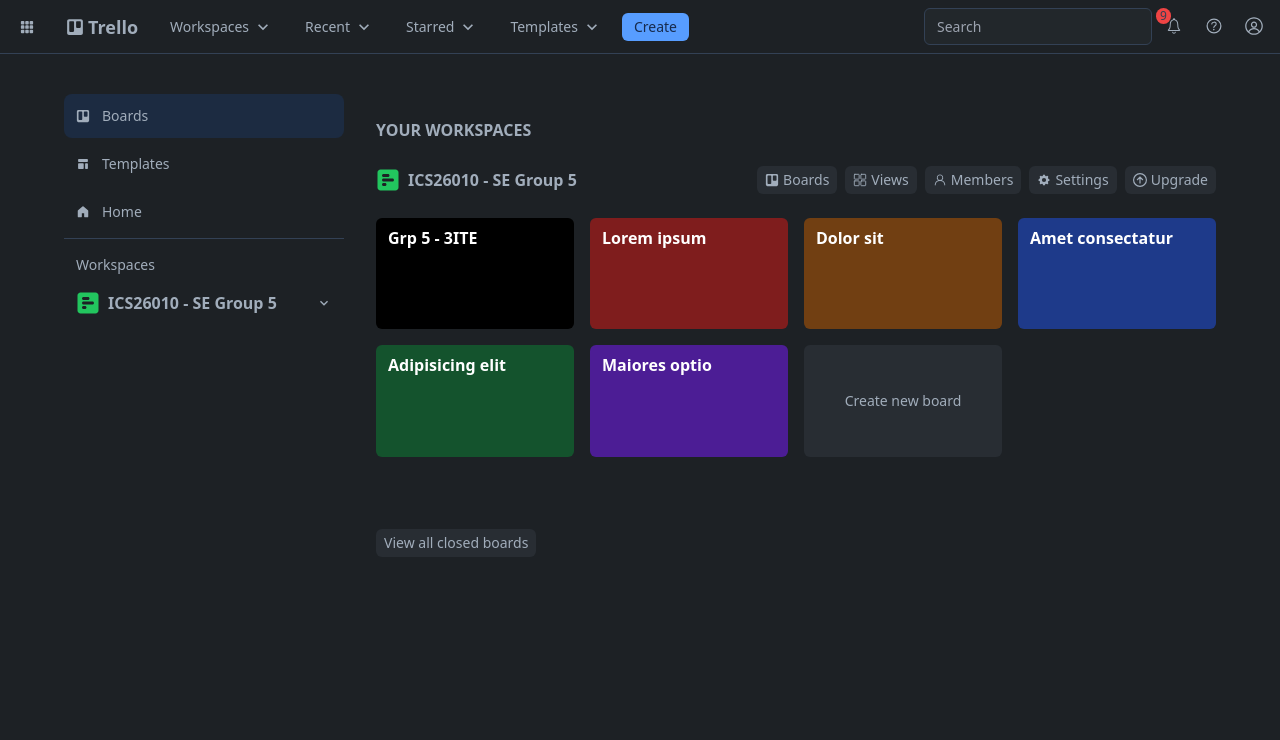
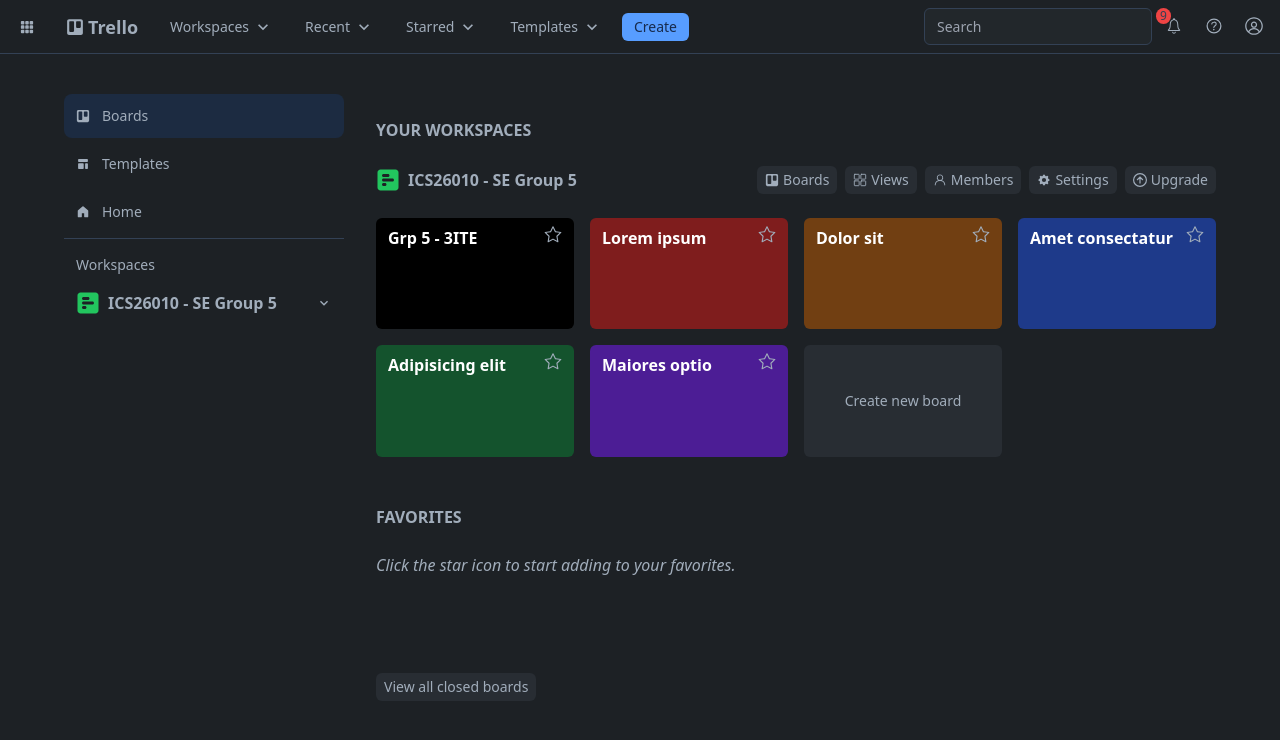
Before and after one commit to kigos21/trello-clone, a React (Vite) app: page / in a window 1280 px wide. Shown: the top 740 px of the page. Built offline with nearby package versions, Linux system fonts and the light colour scheme.

Commit message:
implement favorites

```diff
--- a/src/components/Board.jsx
+++ b/src/components/Board.jsx
@@ -1,6 +1,17 @@
+import { GoStar, GoStarFill } from "react-icons/go";
+
 // eslint-disable-next-line react/prop-types
-export default function Board({ title, className }) {
+export default function Board({ title, className, isFavorite, handleClick }) {
   return (
+    <div className="relative">
+      {isFavorite != null && (
+        <button
+          className="absolute right-3 top-2"
+          onClick={() => handleClick()}
+        >
+          {isFavorite ? <GoStarFill /> : <GoStar className="text-lg" />}
+        </button>
+      )}
       <div
         className={
           "aspect-video cursor-pointer rounded-md px-3 py-2 font-bold " +
@@ -9,5 +20,6 @@
       >
         <span className="block max-w-[85%]">{title}</span>
       </div>
+    </div>
   );
 }
--- a/src/components/YourWorkspaces.jsx
+++ b/src/components/YourWorkspaces.jsx
@@ -1,11 +1,32 @@
 import { FaSquarePollHorizontal } from "react-icons/fa6";
 
+import { useState } from "react";
 import DashboardButton from "./DashboardButton";
 import Board from "./Board";
 
 import { workspaceButtons, boards } from "../data";
 
 export default function YourWorkspaces() {
+  const [favorites, setFavorites] = useState([]);
+  const [reactiveBoards, setReactiveBoards] = useState([...boards]);
+
+  const handleClick = (index) => {
+    const isFavorite = reactiveBoards[index].isFavorite;
+
+    const newBoards = reactiveBoards.map((board, i) => {
+      if (index === i) {
+        return { ...board, isFavorite: !isFavorite };
+      } else {
+        return { ...board };
+      }
+    });
+
+    setReactiveBoards(newBoards);
+
+    const newFavorites = newBoards.filter((board) => board.isFavorite);
+    setFavorites(newFavorites);
+  };
+
   return (
     <div className="flex flex-col gap-6">
       <h1 className="mt-6 font-bold uppercase">Your Workspaces</h1>
@@ -28,11 +49,13 @@
       </div>
 
       <div className="grid grid-cols-4 gap-4">
-        {boards.map((board) => (
+        {reactiveBoards.map((board, i) => (
           <Board
             key={board.title}
             title={board.title}
             className={board.className}
+            isFavorite={board.isFavorite}
+            handleClick={() => handleClick(i)}
           />
         ))}
         <Board
@@ -41,6 +64,23 @@
         />
       </div>
 
+      <h1 className="mt-6 font-bold uppercase">FAVORITES</h1>
+      {favorites.length === 0 && (
+        <p className="italic">
+          Click the star icon to start adding to your favorites.
+        </p>
+      )}
+
+      <div className="grid grid-cols-4 gap-4">
+        {favorites.map((board) => (
+          <Board
+            key={board.title}
+            title={board.title}
+            className={board.className}
+          />
+        ))}
+      </div>
+
       <div className="mt-12">
         <DashboardButton title="View all closed boards" />
       </div>
--- a/src/data.jsx
+++ b/src/data.jsx
@@ -55,10 +55,34 @@
 ];
 
 export const boards = [
-  { title: "Grp 5 - 3ITE", className: "bg-black text-white" },
-  { title: "Lorem ipsum", className: "bg-red-900 text-white" },
-  { title: "Dolor sit", className: "bg-yellow-900 text-white" },
-  { title: "Amet consectatur", className: "bg-blue-900 text-white" },
-  { title: "Adipisicing elit", className: "bg-green-900 text-white" },
-  { title: "Maiores optio", className: "bg-violet-900 text-white" },
+  {
+    title: "Grp 5 - 3ITE",
+    className: "bg-black text-white",
+    isFavorite: false,
+  },
+  {
+    title: "Lorem ipsum",
+    className: "bg-red-900 text-white",
+    isFavorite: false,
+  },
+  {
+    title: "Dolor sit",
+    className: "bg-yellow-900 text-white",
+    isFavorite: false,
+  },
+  {
+    title: "Amet consectatur",
+    className: "bg-blue-900 text-white",
+    isFavorite: false,
+  },
+  {
+    title: "Adipisicing elit",
+    className: "bg-green-900 text-white",
+    isFavorite: false,
+  },
+  {
+    title: "Maiores optio",
+    className: "bg-violet-900 text-white",
+    isFavorite: false,
+  },
 ];
```
Lines whose indentation alone changed are shown as unchanged.
